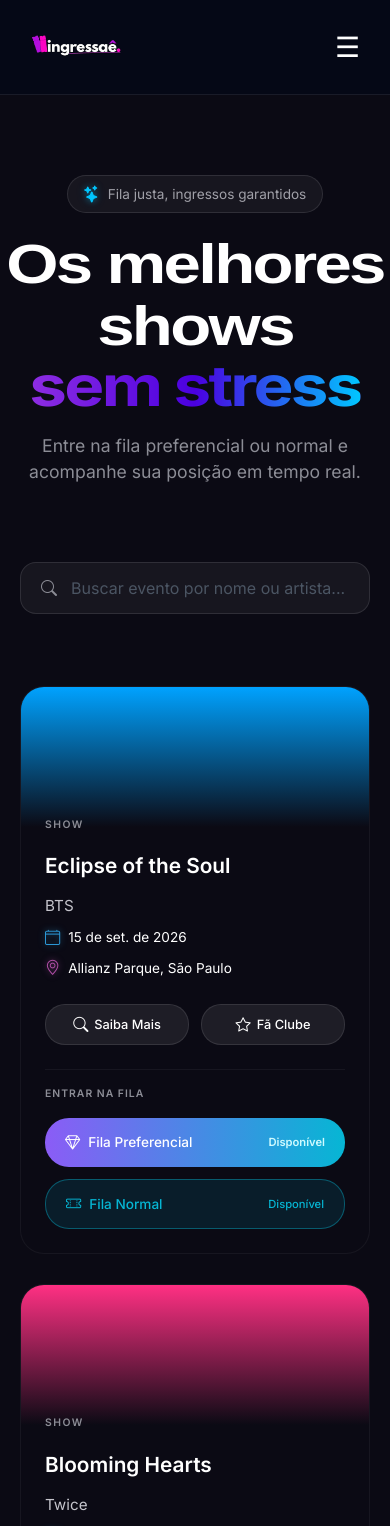
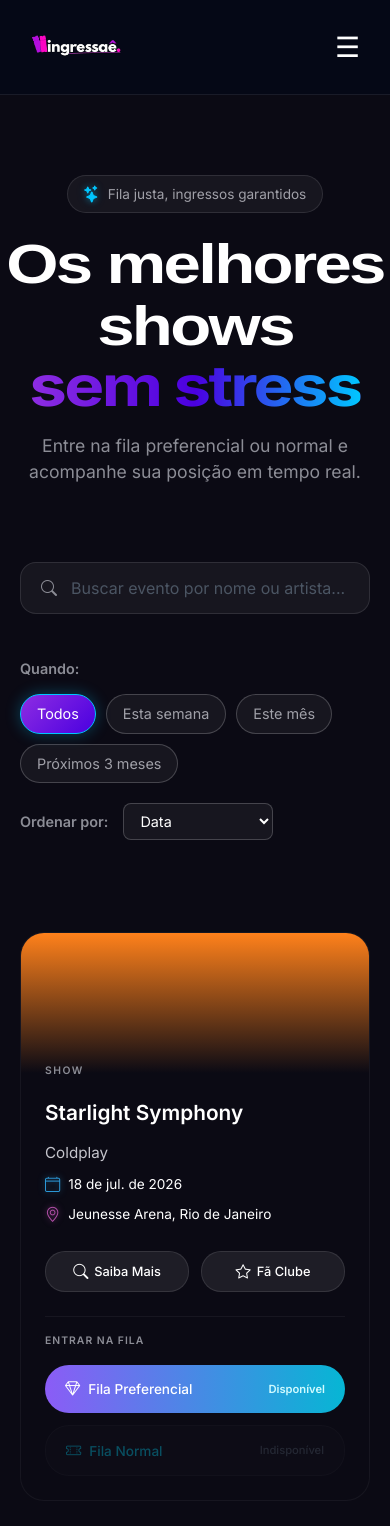
Before and after one commit to Ingressae/Ingressae-Angular, an Angular app in the folder ingressae/: page /inicio in a window 390 px wide. Shown: the top 1526 px of the page. Built offline with nearby package versions, Linux system fonts and the light colour scheme.

Commit message:
Feature: Adicionar filtros de data e ordenação na tela inicial
- Chips de filtro por data (Todos / Esta semana / Este mês / Próximos 3 meses)
- Dropdown de ordenação (Data / Nome)
- Estilos responsivos e integrados ao design existente

```diff
--- a/ingressae/src/app/pages/inicio/inicio.html
+++ b/ingressae/src/app/pages/inicio/inicio.html
@@ -22,6 +22,49 @@
         class="search-input">
     </div>
 
+    <!-- Filtros e Ordenação -->
+    <div class="filtros-container mt-4">
+      <!-- Chips de Filtro por Data -->
+      <div class="filter-group">
+        <label class="filter-label">Quando:</label>
+        <div class="chips-container">
+          <button
+            class="chip"
+            [class.active]="filtroData() === 'todos'"
+            (click)="filtroData.set('todos')">
+            Todos
+          </button>
+          <button
+            class="chip"
+            [class.active]="filtroData() === 'semana'"
+            (click)="filtroData.set('semana')">
+            Esta semana
+          </button>
+          <button
+            class="chip"
+            [class.active]="filtroData() === 'mes'"
+            (click)="filtroData.set('mes')">
+            Este mês
+          </button>
+          <button
+            class="chip"
+            [class.active]="filtroData() === 'tres-meses'"
+            (click)="filtroData.set('tres-meses')">
+            Próximos 3 meses
+          </button>
+        </div>
+      </div>
+
+      <!-- Dropdown de Ordenação -->
+      <div class="filter-group">
+        <label class="filter-label">Ordenar por:</label>
+        <select [(ngModel)]="ordenacao" class="select-ordenacao">
+          <option value="data">Data</option>
+          <option value="nome">Nome</option>
+        </select>
+      </div>
+    </div>
+
     <!-- Estado Vazio -->
     <app-estado-vazio *ngIf="!carregando() && !temResultados()"></app-estado-vazio>
 
--- a/ingressae/src/app/pages/inicio/inicio.scss
+++ b/ingressae/src/app/pages/inicio/inicio.scss
@@ -99,6 +99,88 @@
       &::placeholder { color: #4b5563; }
     }
   }
+
+  .filtros-container {
+    display: flex;
+    flex-direction: column;
+    gap: 20px;
+    padding: 20px 0;
+
+    .filter-group {
+      display: flex;
+      align-items: center;
+      gap: 15px;
+      flex-wrap: wrap;
+
+      .filter-label {
+        font-size: 0.9rem;
+        font-weight: 600;
+        color: #8c8d96;
+        white-space: nowrap;
+        min-width: 80px;
+      }
+
+      .chips-container {
+        display: flex;
+        gap: 10px;
+        flex-wrap: wrap;
+
+        .chip {
+          padding: 8px 16px;
+          border: 1px solid rgba(255, 255, 255, 0.2);
+          border-radius: 20px;
+          background: rgba(255, 255, 255, 0.05);
+          color: #a0a0a8;
+          font-size: 0.9rem;
+          cursor: pointer;
+          transition: all 0.3s ease;
+          white-space: nowrap;
+
+          &:hover {
+            border-color: #4a00e0;
+            background: rgba(74, 0, 224, 0.1);
+            color: #e0e0e8;
+          }
+
+          &.active {
+            background: linear-gradient(135deg, #8e2de2, #4a00e0);
+            border-color: #00c6ff;
+            color: white;
+            box-shadow: 0 0 15px rgba(0, 198, 255, 0.3);
+          }
+        }
+      }
+
+      .select-ordenacao {
+        padding: 8px 12px;
+        border: 1px solid rgba(255, 255, 255, 0.2);
+        border-radius: 8px;
+        background: rgba(255, 255, 255, 0.05);
+        color: white;
+        font-size: 0.9rem;
+        cursor: pointer;
+        transition: all 0.3s ease;
+        min-width: 150px;
+
+        &:hover {
+          border-color: #4a00e0;
+          background: rgba(74, 0, 224, 0.1);
+        }
+
+        &:focus {
+          outline: none;
+          border-color: #4a00e0;
+          background: rgba(74, 0, 224, 0.1);
+          box-shadow: 0 0 10px rgba(74, 0, 224, 0.3);
+        }
+
+        option {
+          background: rgb(11, 10, 20);
+          color: white;
+        }
+      }
+    }
+  }
 }
 
 
--- a/ingressae/src/app/pages/inicio/inicio.ts
+++ b/ingressae/src/app/pages/inicio/inicio.ts
@@ -8,6 +8,9 @@
 import { Show } from '../../models/show';
 import { EstadoVazio } from '../../shared/estado-vazio/estado-vazio';
 import { Router } from '@angular/router';
+
+type FiltroData = 'todos' | 'semana' | 'mes' | 'tres-meses';
+type OrdenacaoShow = 'data' | 'nome';
 
 @Component({
   selector: 'app-inicio',
@@ -26,16 +29,60 @@
   shows = signal<Show[]>([]);
   termoBusca = signal<string>('');
   carregando = signal<boolean>(true);
+  filtroData = signal<FiltroData>('todos');
+  ordenacao = signal<OrdenacaoShow>('data');
 
   showsFiltrados = computed(() => {
+    let resultado = this.shows();
+
+    // Filtro por busca
     const termo = this.termoBusca().toLowerCase().trim();
-    if (!termo) return this.shows();
+    if (termo) {
+      resultado = resultado.filter(show =>
+        show.nome.toLowerCase().includes(termo) ||
+        show.local.toLowerCase().includes(termo) ||
+        show.artista.toLowerCase().includes(termo)
+      );
+    }
 
-    return this.shows().filter(show =>
-      show.nome.toLowerCase().includes(termo) ||
-      show.local.toLowerCase().includes(termo) ||
-      show.artista.toLowerCase().includes(termo)
-    );
+    // Filtro por data
+    resultado = resultado.filter(show => {
+      const dataEvento = new Date(show.dataEvento);
+      const hoje = new Date();
+      hoje.setHours(0, 0, 0, 0);
+
+      switch (this.filtroData()) {
+        case 'semana':
+          const fimSemana = new Date(hoje);
+          fimSemana.setDate(fimSemana.getDate() + 7);
+          return dataEvento >= hoje && dataEvento <= fimSemana;
+
+        case 'mes':
+          const fimMes = new Date(hoje);
+          fimMes.setMonth(fimMes.getMonth() + 1);
+          return dataEvento >= hoje && dataEvento <= fimMes;
+
+        case 'tres-meses':
+          const fimTresMeses = new Date(hoje);
+          fimTresMeses.setMonth(fimTresMeses.getMonth() + 3);
+          return dataEvento >= hoje && dataEvento <= fimTresMeses;
+
+        case 'todos':
+        default:
+          return true;
+      }
+    });
+
+    // Ordenação
+    resultado.sort((a, b) => {
+      if (this.ordenacao() === 'data') {
+        return new Date(a.dataEvento).getTime() - new Date(b.dataEvento).getTime();
+      } else {
+        return a.nome.localeCompare(b.nome);
+      }
+    });
+
+    return resultado;
   });
 
   temResultados = computed(() => this.showsFiltrados().length > 0);
--- a/ingressae/src/styles.scss
+++ b/ingressae/src/styles.scss
@@ -32,3 +32,12 @@
 .bg-ingr {
   background-color: #0b0c10;
 }
+
+// Utility classes para margens
+.mb-5 {
+  margin-bottom: 3rem !important;
+}
+
+.mt-4 {
+  margin-top: 1.5rem !important;
+}
```
